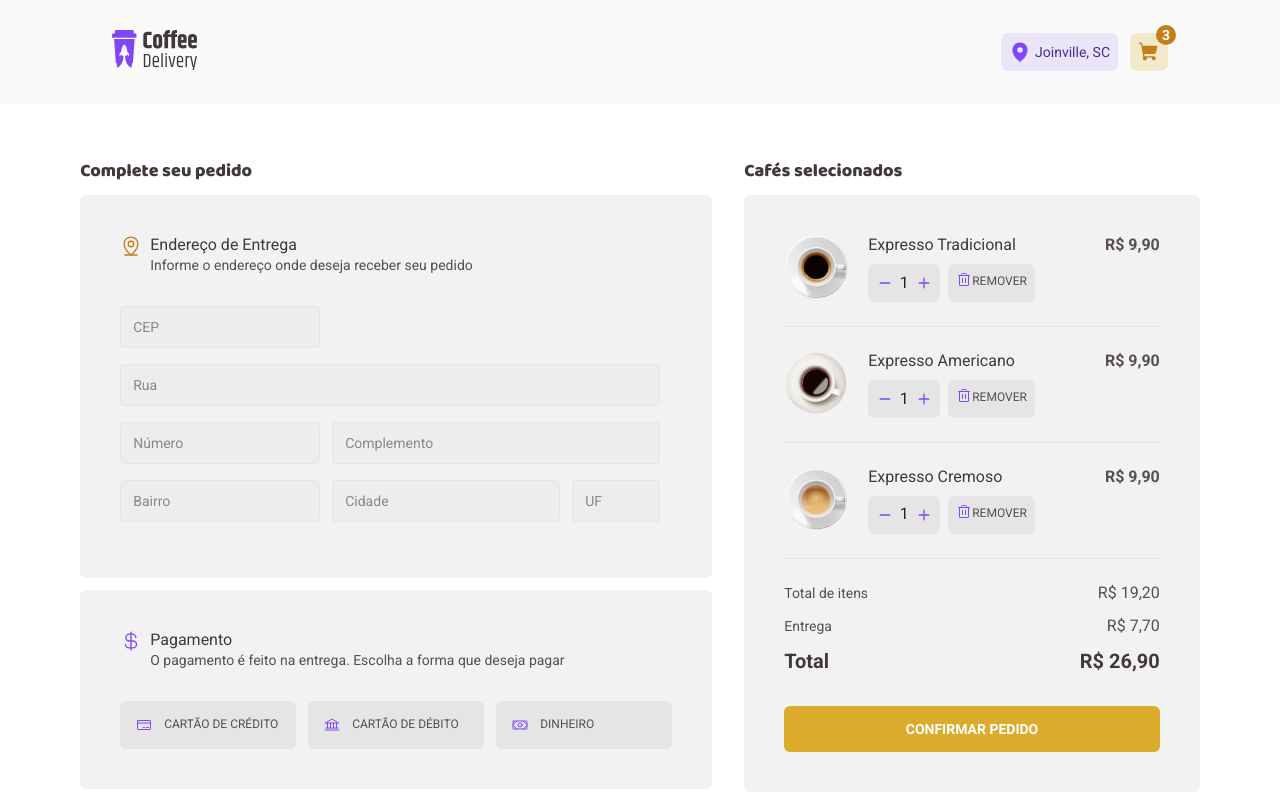
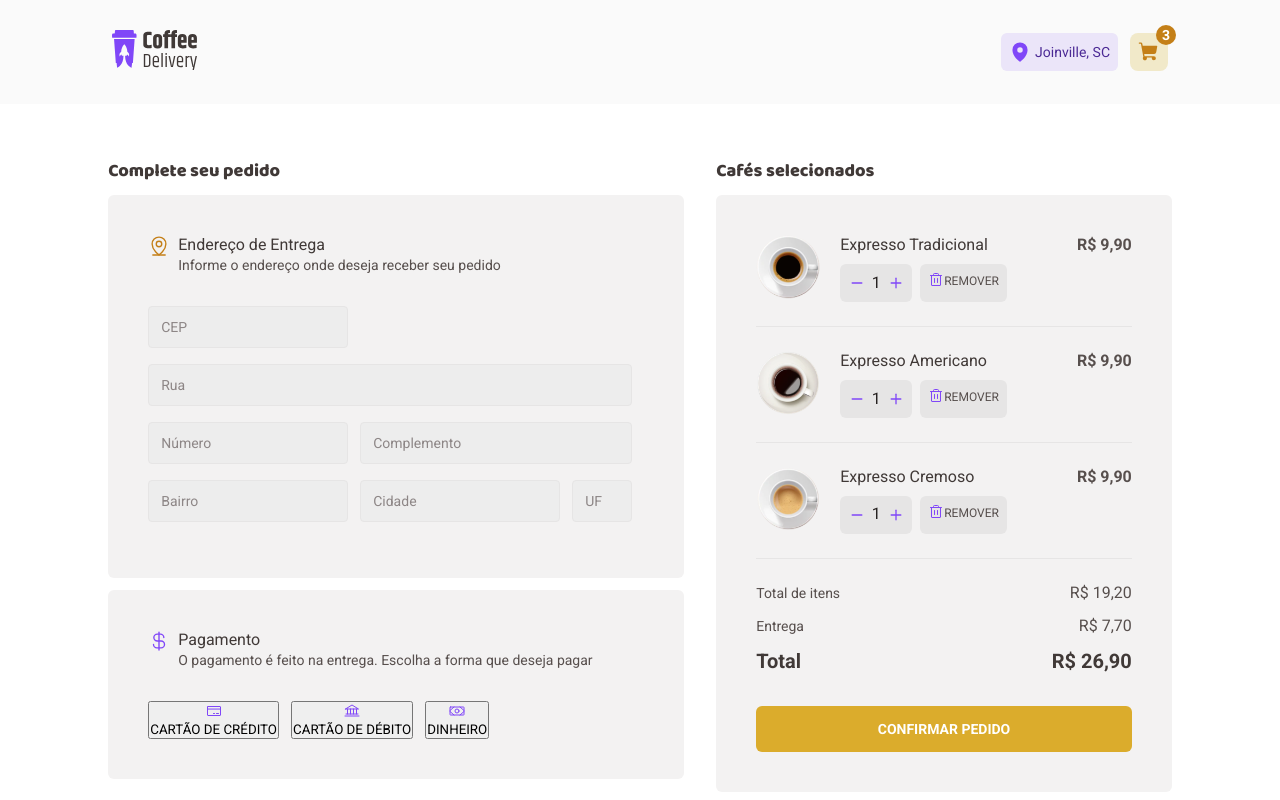
Before and after one commit to vinicsperes/coffee-delivery, a React (Vite) app: page /checkout in a window 1280 px wide. Built offline with nearby package versions, Linux system fonts and the light colour scheme.

Commit message:
Fix payment method tag

```diff
--- a/src/pages/Checkout/index.tsx
+++ b/src/pages/Checkout/index.tsx
@@ -83,18 +83,18 @@ export function Checkout() {
             </div>
           </InfoSection>
           <SelectPaymentMethod>
-            <div>
+            <button>
               <CreditCard size={16} color={theme.palette.purple.main} />
               <p>CARTÃO DE CRÉDITO</p>
-            </div>
-            <div>
+            </button>
+            <button>
               <Bank size={16} color={theme.palette.purple.main} />
               <p>CARTÃO DE DÉBITO</p>
-            </div>
-            <div>
+            </button>
+            <button>
               <Money size={16} color={theme.palette.purple.main} />
               <p>DINHEIRO</p>
-            </div>
+            </button>
           </SelectPaymentMethod>
         </CardContent>
       </div>
```
